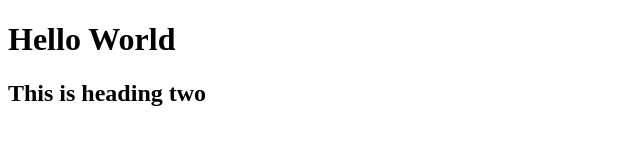
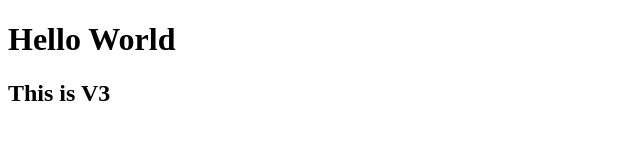
Before and after one commit to Tapas5233/MyRepository, a plain HTML site: page index.html in a window 1280 px wide. Shown: the whole page, without its empty margins (0-640 px from the left). Drawn offline with Linux system fonts and the light colour scheme.

Commit message:
This is V3

```diff
--- a/index.html
+++ b/index.html
@@ -7,6 +7,6 @@
 </head>
 <body>
     <h1>Hello World</h1>
-    <h2>This is heading two</h2>
+    <h2>This is V3</h2>
 </body>
 </html>
```
